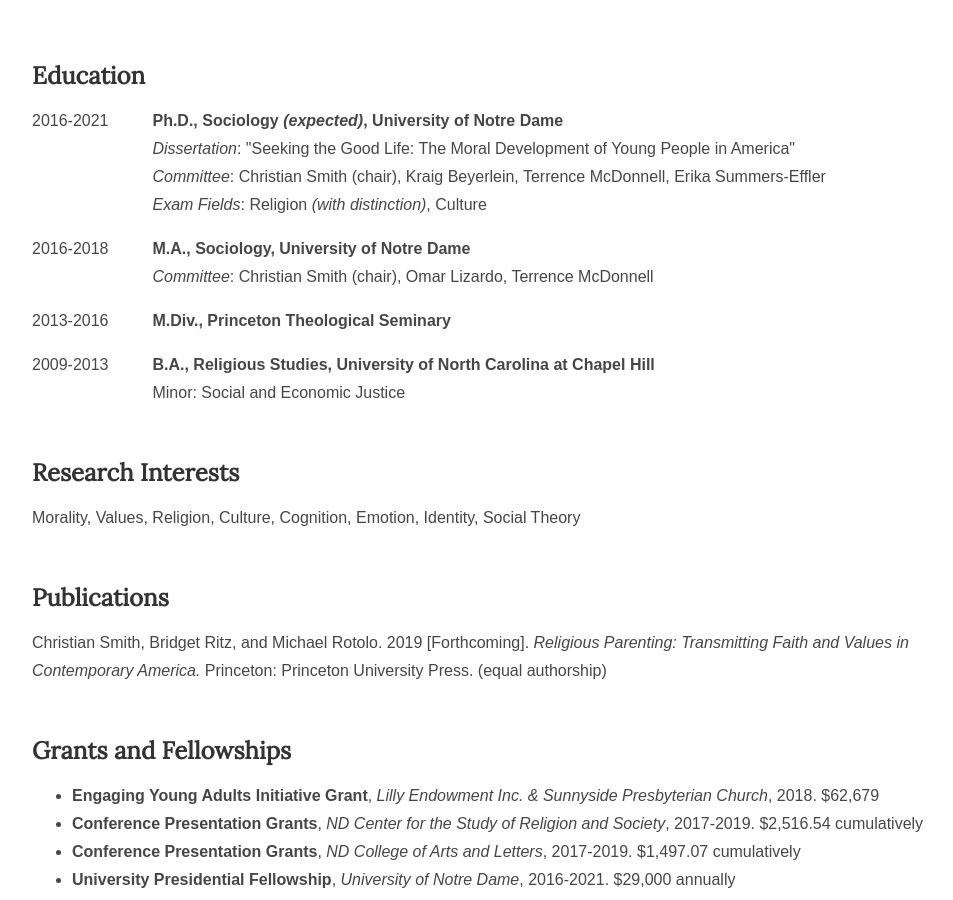
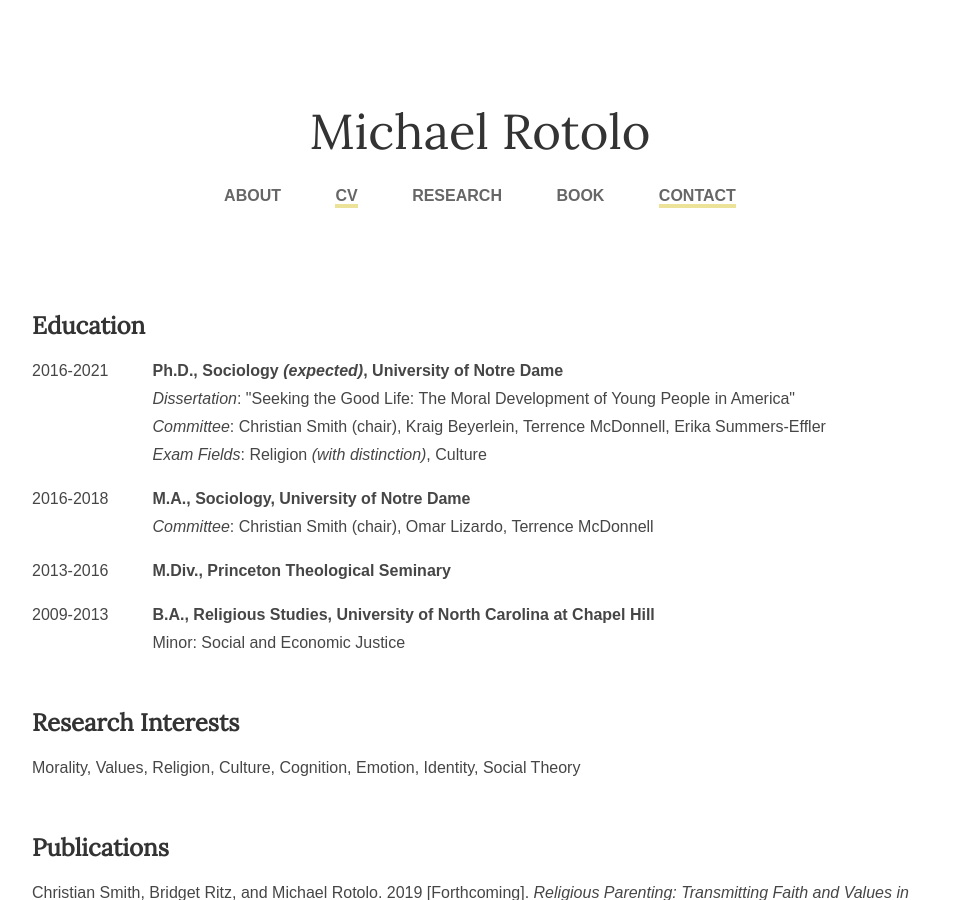
Before and after one commit to michaelrotolo/github.io, a Jekyll site: the page built from cv/index.html, in a window 1280 px wide and 900 px high. Shown: the whole window, without its empty margins (160-1113 px from the left). Built offline with Jekyll 4.4.1, drawn with Linux system fonts in a browser that asks for light colours; some web fonts are replaced.

Commit message:
Update index.html

```diff
--- a/cv/index.html
+++ b/cv/index.html
@@ -2,6 +2,16 @@
 layout: default
 title: CV | Michael Rotolo
 ---
+<nav>
+	<h1><a href="/">Michael Rotolo</a></h1>
+	<ul id="navbar">
+		<li><a href="/">About</a></li>
+		<li><a href="/cv" class="current">CV</a></li>
+		<li><a href="/research">Research</a></li>
+		<li><a href="/book">Book</a></li>
+		<li><a href="/contact/" class="current">Contact</a></li>
+	</ul>
+</nav>
 <div class="blurb">
 	<h2>Education</h2>
 	<div class="cv-item">
```
